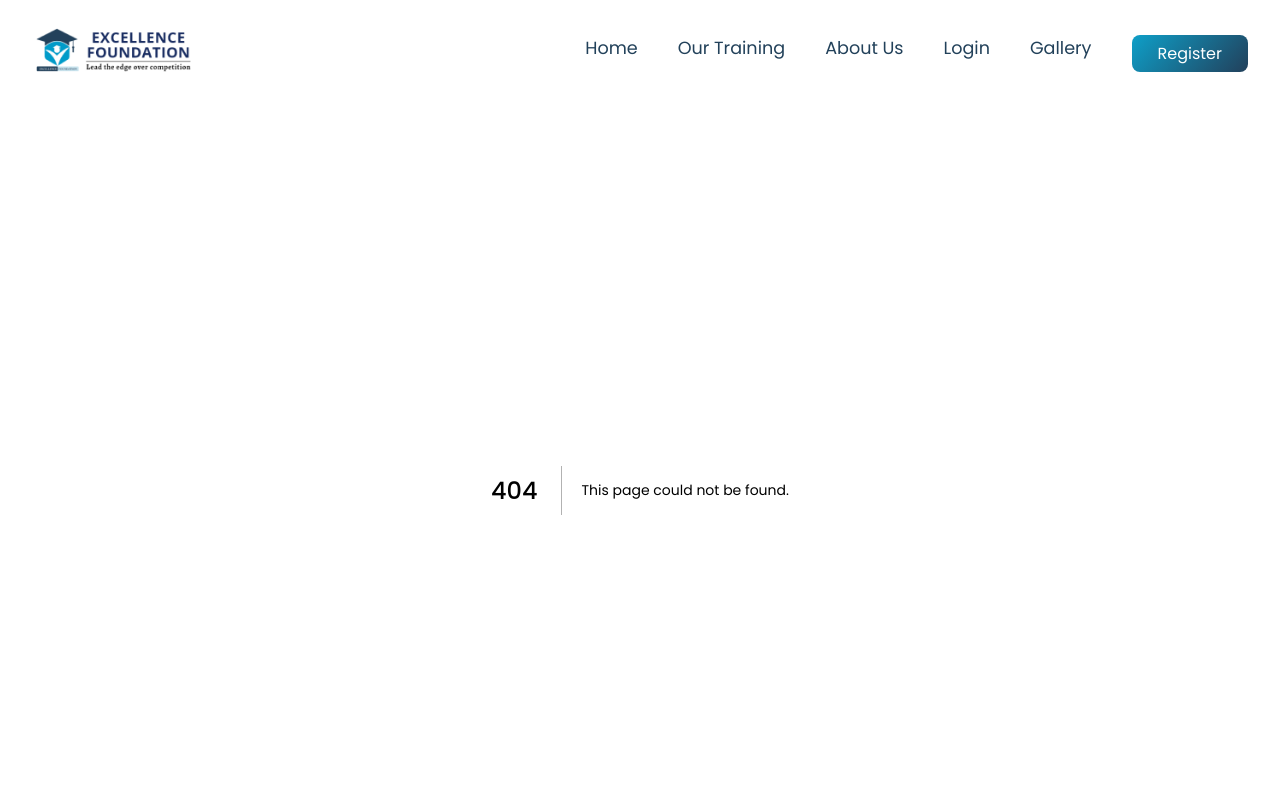
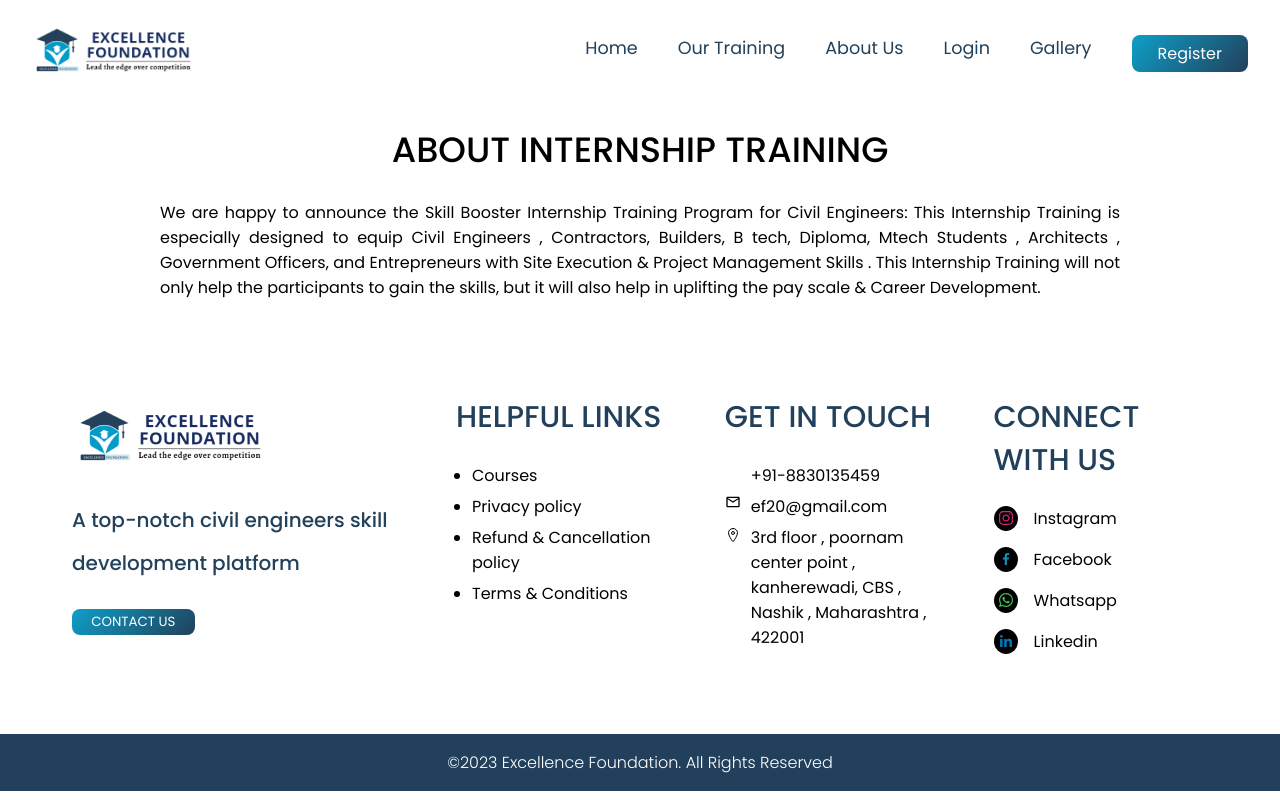
Before and after one commit to wyash12/ef-frontend, a Next.js app: page /course/professional-billing-course in a window 1280 px wide. Before the commit this address had no page. Shown: the top 800 px of the page. Built offline with nearby package versions, Linux system fonts and the light colour scheme; some icons are missing.

Commit message:
about internship training container

```diff
--- a/components/common/Navbar.tsx
+++ b/components/common/Navbar.tsx
@@ -132,13 +132,17 @@ export default function Navbar(): JSX.Element {
                 }}
               >
                 <li>
-                  <Link href="/home">Skill Booster</Link>
+                  <Link href="/course/skill-booster">Skill Booster</Link>
                 </li>
                 <li>
-                  <Link href="/home">Online estimation and costing</Link>
+                  <Link href="/course/professional-estimation-and-costing-tringing-program">
+                    Online estimation and costing
+                  </Link>
                 </li>
                 <li>
-                  <Link href="/home">Archi - norm</Link>
+                  <Link href="/course/professional-billing-course">
+                    Professional billing course
+                  </Link>
                 </li>
               </ul>
             </li>
--- /dev/null
+++ b/components/course/AboutCourse.module.scss
@@ -0,0 +1,18 @@
+.container {
+  display: flex;
+  flex-direction: column;
+  align-items: center;
+  justify-content: center;
+  gap: 1.5rem;
+  padding: 2rem 10rem;
+
+  h1 {
+    font-size: 2.2rem;
+    font-weight: 500;
+  }
+
+  p {
+    text-align: justify;
+
+  }
+}
--- /dev/null
+++ b/components/course/AboutCourse.tsx
@@ -0,0 +1,10 @@
+import classes from "./AboutCourse.module.scss";
+
+export default function AboutCourse({ data }: { data: string }): JSX.Element {
+  return (
+    <div className={classes.container}>
+      <h1>ABOUT INTERNSHIP TRAINING</h1>
+      <p>{data}</p>
+    </div>
+  );
+}
--- a/data/course_data.tsx
+++ b/data/course_data.tsx
@@ -339,7 +339,7 @@ export let CourseData: Array<CourseElementModel> = [
       "Off-site & On-Site Training.",
       "Business Skills.",
     ],
-    path: "/course/professional-estimation-costing-tringing-program",
+    path: "/course/professional-estimation-and-costing-tringing-program",
     courseImg: courseImg,
     next_program_date: "1st June",
     training_mode: TrainingMode.Offline,
--- /dev/null
+++ b/pages/course/[course].tsx
@@ -0,0 +1,33 @@
+import { CourseData } from "@/data/course_data";
+import CourseElementModel from "@/models/CourseElementModel";
+import { NextRouter, useRouter } from "next/router";
+import { useEffect, useState } from "react";
+import HomePage from "..";
+import AboutCourse from "@/components/course/AboutCourse";
+
+export default function CoursePage(): JSX.Element {
+  const router: NextRouter = useRouter();
+  const coursePath: string | string[] | undefined = router.asPath;
+  let foundCourseData: CourseElementModel | undefined = CourseData.find(
+    (element: CourseElementModel) => element.path === coursePath
+  );
+
+  useEffect(() => {
+    if (coursePath == undefined) {
+      router.push("/");
+    }
+    if (foundCourseData == undefined) {
+      router.push("/");
+    }
+  }, [coursePath, router, foundCourseData]);
+
+  if (foundCourseData) {
+    return (
+      <>
+        <AboutCourse data={foundCourseData.about_trining} />
+      </>
+    );
+  }
+
+  return <p>Something went wrong! Please try again...</p>
+}
```
Also changed, not shown: pages/course/index.tsx (added, +12 -0 lines).
